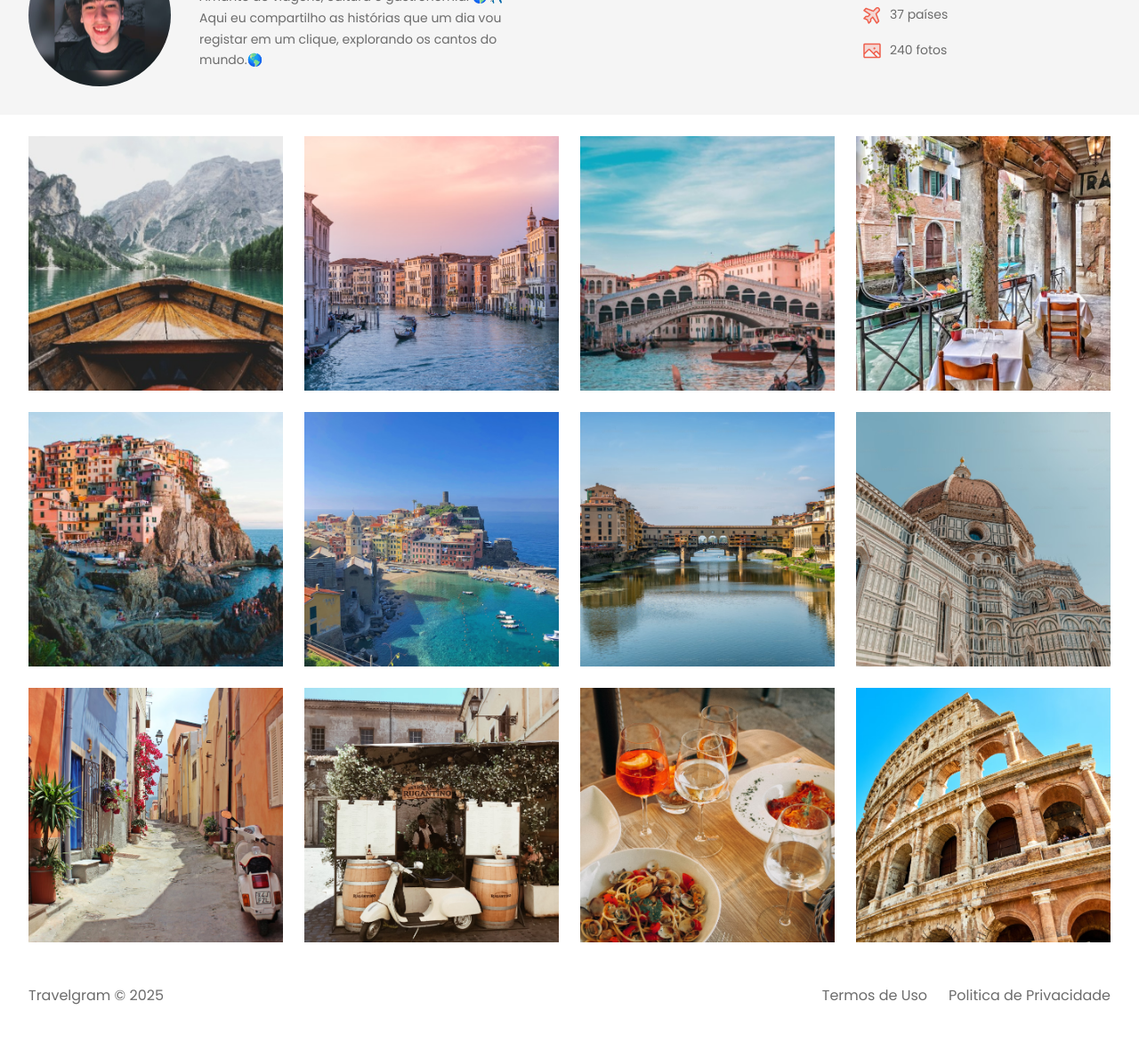
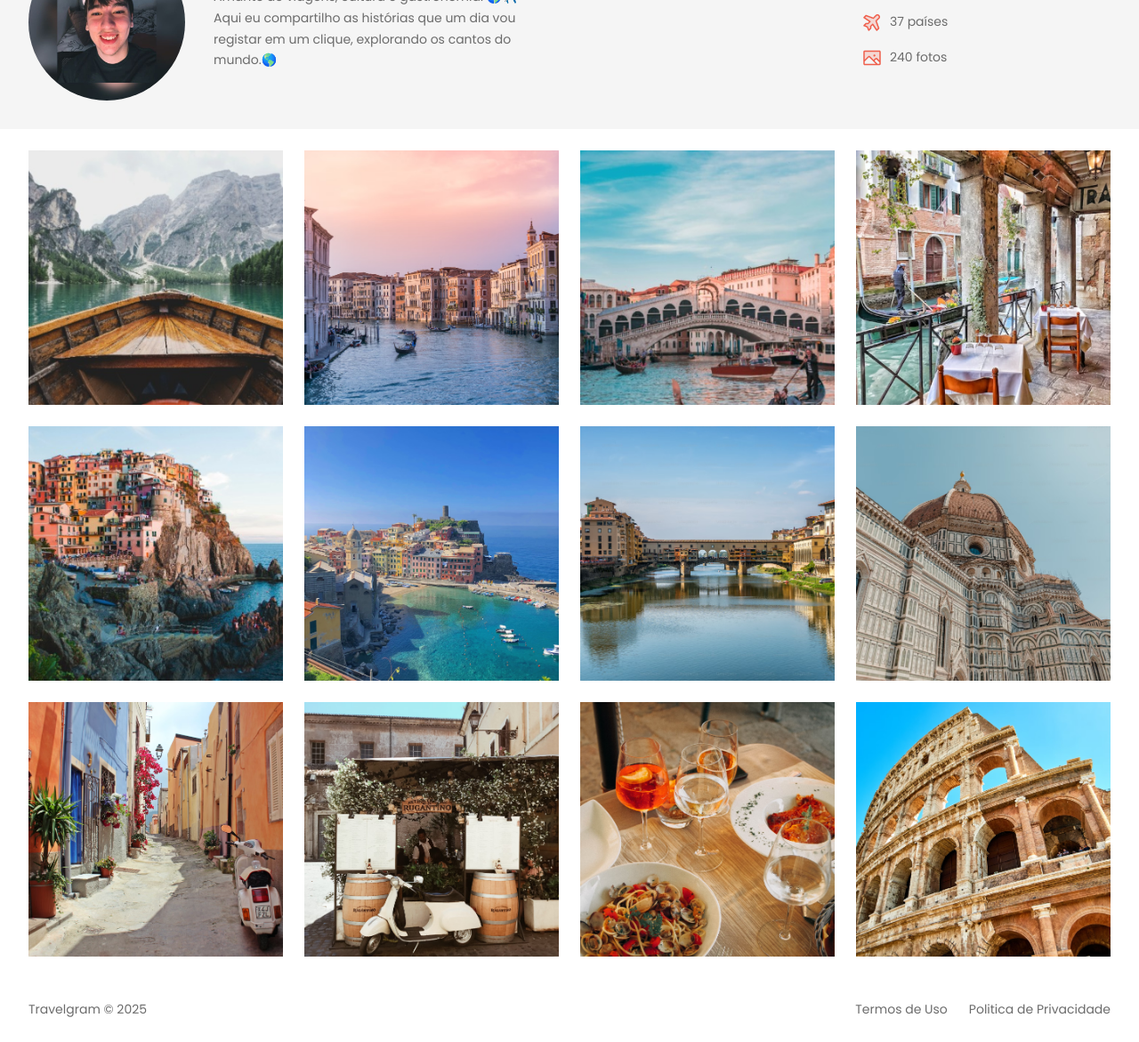
Before and after one commit to Lourenco-Braga/Projeto-Travelgram, a plain HTML site: page index.html in a window 1280 px wide. Shown: the part 198-1369 px from the top of the page at 89% size. Drawn offline with Linux system fonts and the light colour scheme; a web font is replaced by a local one.

Commit message:
final project

```diff
--- a/styles/footer.css
+++ b/styles/footer.css
@@ -2,6 +2,7 @@ footer {
     display: flex;
     padding-block: 24px;
     gap: 24px;
+    font: 14px/170% var(--font-family);
 }
 
 footer span:nth-child(1) {
--- a/styles/header.css
+++ b/styles/header.css
@@ -16,6 +16,9 @@ header .container {
 
 .profile img {
     border-radius: 50%;
+    width: 176px;
+    height: 176px;
+    object-fit: cover;
 }
 
 .profile > div {
```
Also changed, not shown: index.html (+0 -62 lines), style.css (deleted, +0 -84 lines).
